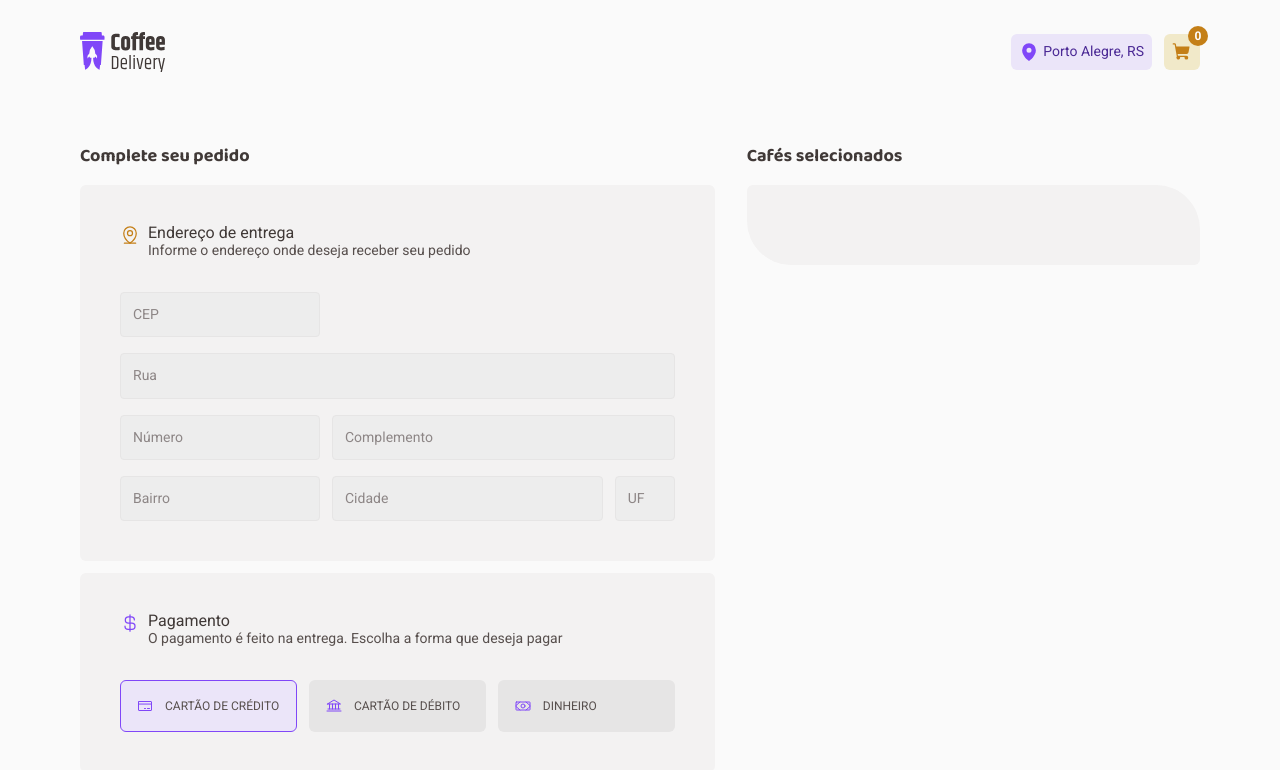
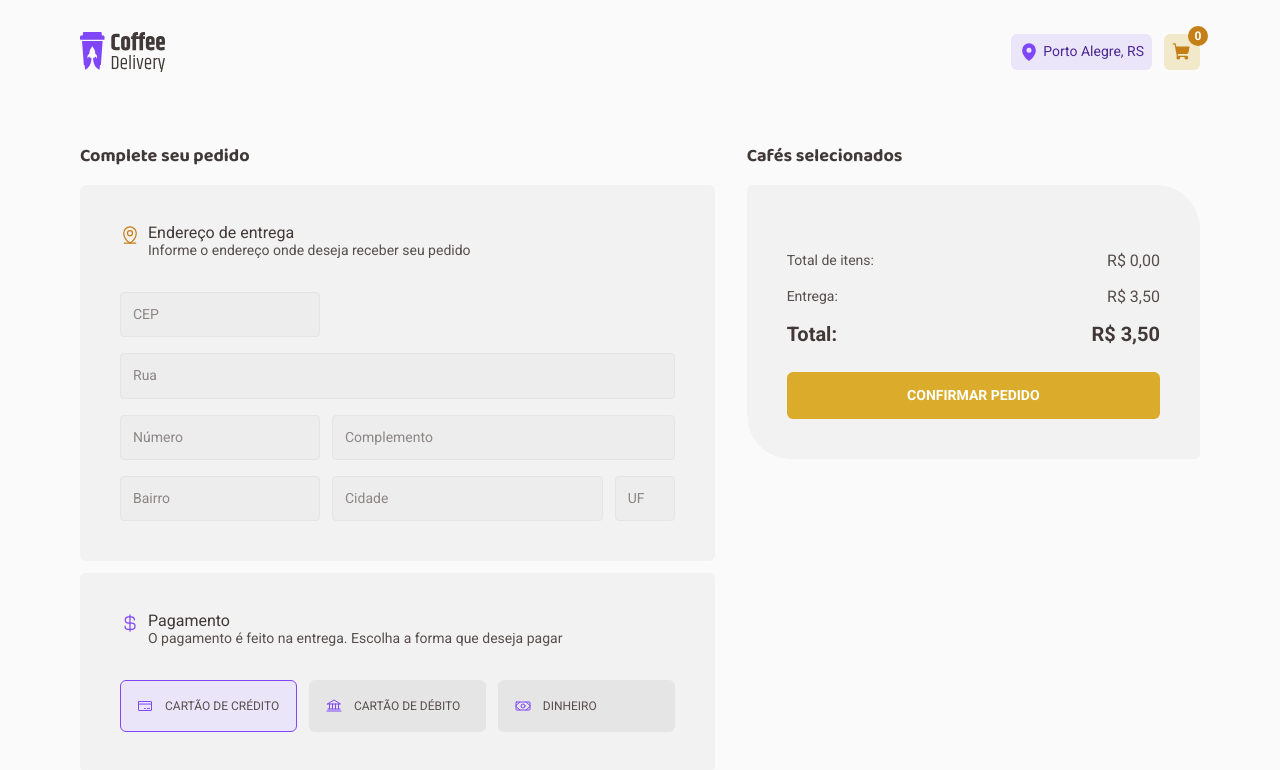
Before and after one commit to DarkMetaK/coffee-delivery, a React (Vite) app: page /checkout in a window 1280 px wide. Shown: the top 770 px of the page. Built offline with nearby package versions, Linux system fonts and the light colour scheme.

Commit message:
Checkout page styles finished

```diff
--- a/src/components/AmountCounter.tsx
+++ b/src/components/AmountCounter.tsx
@@ -2,11 +2,21 @@ import { Minus, Plus } from 'phosphor-react'
 
 interface IAmountCounter {
   amount: number
-  setAmount: React.Dispatch<React.SetStateAction<number>>
+  setAmount?: React.Dispatch<React.SetStateAction<number>>
+  coffeInCartInfo?: {
+    id: number
+    increaseProductAmount: (productId: number) => void
+    decreaseProductAmount: (productId: number) => void
+  }
 }
 
-export function AmountCounter({ amount, setAmount }: IAmountCounter) {
+export function AmountCounter({
+  amount,
+  setAmount,
+  coffeInCartInfo,
+}: IAmountCounter) {
   function handleReduceAmount() {
+    setAmount &&
       setAmount((state) => {
         if (state > 1) {
           return (state -= 1)
@@ -16,7 +26,7 @@ export function AmountCounter({ amount, setAmount }: IAmountCounter) {
   }
 
   function handleAddAmount() {
-    setAmount((state) => (state += 1))
+    setAmount && setAmount((state) => (state += 1))
   }
 
   return (
@@ -27,7 +37,11 @@ export function AmountCounter({ amount, setAmount }: IAmountCounter) {
         tabIndex={0}
         aria-hidden="false"
         aria-label="Reduzir quantidade"
-        onClick={handleReduceAmount}
+        onClick={() =>
+          coffeInCartInfo
+            ? coffeInCartInfo.decreaseProductAmount(coffeInCartInfo.id)
+            : handleReduceAmount()
+        }
       >
         <Minus size={16} />
       </button>
@@ -43,7 +57,11 @@ export function AmountCounter({ amount, setAmount }: IAmountCounter) {
         tabIndex={0}
         aria-hidden="false"
         aria-label="Aumentar quantidade"
-        onClick={handleAddAmount}
+        onClick={() =>
+          coffeInCartInfo
+            ? coffeInCartInfo.increaseProductAmount(coffeInCartInfo.id)
+            : handleAddAmount()
+        }
       >
         <Plus size={16} />
       </button>
--- a/src/components/CoffeeItemCheckout.tsx
+++ b/src/components/CoffeeItemCheckout.tsx
@@ -1,4 +1,8 @@
+import { useContext } from 'react'
 import { Trash } from 'phosphor-react'
+
+import { NumberToCurrency } from '@/utils/NumberToCurrency'
+import { CartContext } from '@contexts/CartContext'
 
 import { AmountCounter } from '@components/AmountCounter'
 
@@ -11,15 +15,17 @@ interface ICoffeeItemCheckoutProps {
 }
 
 export function CoffeeItemCheckout({
+  id,
   imageURL,
   title,
   price,
   amount,
 }: ICoffeeItemCheckoutProps) {
-  const formatedPrice = price.toLocaleString('pt-BR', {
-    style: 'currency',
-    currency: 'BRL',
-  })
+  const {
+    increaseProductAmount,
+    decreaseProductAmount,
+    deleteProductFromCart,
+  } = useContext(CartContext)
 
   return (
     <li className="flex gap-2 items-start justify-between px-1 pt-2 pb-8 border-b border-gray-400">
@@ -28,10 +34,18 @@ export function CoffeeItemCheckout({
         <div className="flex flex-col gap-2">
           <p className="font-base leading-snug text-gray-800">{title}</p>
           <div className="flex gap-2">
-            <AmountCounter amount={amount} setAmount={null} />
+            <AmountCounter
+              amount={amount}
+              coffeInCartInfo={{
+                id,
+                increaseProductAmount,
+                decreaseProductAmount,
+              }}
+            />
             <button
               aria-label="Carrinho"
               className="px-2 flex items-center gap-1 rounded-lg bg-gray-400 font-base text-xs leading-normal text-gray-700 uppercase transition-colors hover:bg-gray-500"
+              onClick={() => deleteProductFromCart(id)}
             >
               <Trash size={16} className="text-purple-300" />
               Remover
@@ -41,7 +55,7 @@ export function CoffeeItemCheckout({
       </div>
 
       <strong className="font-base font-bold leading-snug text-gray-700">
-        {formatedPrice}
+        {NumberToCurrency(price)}
       </strong>
     </li>
   )
--- a/src/components/CoffeeItemDisplay.tsx
+++ b/src/components/CoffeeItemDisplay.tsx
@@ -2,6 +2,7 @@ import { useState, useContext } from 'react'
 import { ShoppingCart } from 'phosphor-react'
 
 import { CartContext } from '@contexts/CartContext'
+import { NumberToCurrency } from '@/utils/NumberToCurrency'
 
 import { AmountCounter } from '@components/AmountCounter'
 
@@ -25,11 +26,6 @@ export function CoffeeItemDisplay({
   const [itemAmount, setItemAmount] = useState(1)
 
   const { addProductToCart } = useContext(CartContext)
-
-  const formatedPrice = price.toLocaleString('pt-BR', {
-    style: 'currency',
-    currency: 'BRL',
-  })
 
   function handleAddCoffeeToCart() {
     const coffeeInfo = {
@@ -71,7 +67,7 @@ export function CoffeeItemDisplay({
       </main>
       <footer className="flex justify-between px-6 pb-5">
         <strong className="font-heading text-2xl leading-snug font-extrabold text-gray-700">
-          {formatedPrice}
+          {NumberToCurrency(price)}
         </strong>
         <div className="flex gap-2">
           <AmountCounter amount={itemAmount} setAmount={setItemAmount} />
--- a/src/contexts/CartContext.tsx
+++ b/src/contexts/CartContext.tsx
@@ -11,6 +11,7 @@ import {
 interface ICartContextProps {
   products: IProductItem[]
   totalAmountOfProducts: number
+  totalPrice: number
   addProductToCart: (product: IProductItem) => void
   increaseProductAmount: (productId: number) => void
   decreaseProductAmount: (productId: number) => void
@@ -47,11 +48,17 @@ export function CartContextProvider({ children }: ICartContextProviderProps) {
     0,
   )
 
+  const totalPrice = productsState.reduce<number>((acc, item) => {
+    const totalPricePerProduct = item.price * item.amount
+    return (acc += totalPricePerProduct)
+  }, 0)
+
   return (
     <CartContext.Provider
       value={{
         products: productsState,
         totalAmountOfProducts,
+        totalPrice,
         addProductToCart,
         increaseProductAmount,
         decreaseProductAmount,
--- a/src/pages/Checkout/components/OrderConfirmation.tsx
+++ b/src/pages/Checkout/components/OrderConfirmation.tsx
@@ -1,26 +1,20 @@
+import { useContext } from 'react'
+
+import { CartContext } from '@contexts/CartContext'
+
 import { CoffeeItemCheckout } from '@/components/CoffeeItemCheckout'
+import { NumberToCurrency } from '@/utils/NumberToCurrency'
 
-interface IProductItem {
-  id: number
-  imageURL: string
-  tags: string[]
-  title: string
-  description: string
-  price: number
-  amount: number
-}
+export function OrderConfirmation() {
+  const { products, totalPrice } = useContext(CartContext)
 
-interface IOrderConfirmationProps {
-  products: IProductItem[]
-}
-
-export function OrderConfirmation({ products }: IOrderConfirmationProps) {
   return (
     <section>
       <h2 className="font-heading text-lg leading-snug font-bold text-gray-800 mb-4">
         Cafés selecionados
       </h2>
       <div className="bg-gray-200 flex flex-col gap-6 p-10 rounded-tl-[6px] rounded-tr-[44px] rounded-bl-[44px] rounded-br-[6px]">
+        <ul className="flex flex-col gap-6">
           {products.map((item) => (
             <CoffeeItemCheckout
               key={item.id}
@@ -31,6 +25,22 @@ export function OrderConfirmation({ products }: IOrderConfirmationProps) {
               amount={item.amount}
             />
           ))}
+        </ul>
+        <div className="flex flex-col gap-3">
+          <p className="font-base text-gray-700 text-sm leading-snug flex items-center justify-between">
+            Total de itens:
+            <span className="text-base">{NumberToCurrency(totalPrice)}</span>
+          </p>
+          <p className="font-base text-gray-700 text-sm leading-snug flex items-center justify-between">
+            Entrega: <span className="text-base">R$ 3,50</span>
+          </p>
+          <strong className="font-base font-bold text-gray-800 text-xl leading-snug flex items-center justify-between">
+            Total: <span>{NumberToCurrency(totalPrice + 3.5)}</span>
+          </strong>
+          <button className="mt-3 py-3 px-2 rounded-[6px] bg-yellow-300 text-white font-base font-bold text-sm leading-relaxed uppercase transition-colors hover:bg-yellow-600">
+            Confirmar Pedido
+          </button>
+        </div>
       </div>
     </section>
   )
--- a/src/pages/Checkout/index.tsx
+++ b/src/pages/Checkout/index.tsx
@@ -11,7 +11,7 @@ export function Checkout() {
   return (
     <main className="max-w-[1160px] px-5 mx-auto grid grid-cols-checkout gap-8 mt-[144px] lg:grid-cols-1">
       <DeliveryForm />
-      <OrderConfirmation products={products} />
+      <OrderConfirmation />
     </main>
   )
 }
--- a/src/reducers/Cart/reducer.ts
+++ b/src/reducers/Cart/reducer.ts
@@ -12,9 +12,10 @@ export interface IProductItem {
 }
 
 export function CartReducer(state: IProductItem[], action: any) {
-  const productIndexInCart = state.findIndex(
-    (item) => item.id === action.payload.productId,
-  )
+  const productIndexInCart = state.findIndex((item) => {
+    console.log(item)
+    return item.id === action.payload.productId
+  })
 
   switch (action.type) {
     case ActionTypes.ADD_NEW_PRODUCT_TO_CART:
@@ -42,17 +43,21 @@ export function CartReducer(state: IProductItem[], action: any) {
     case ActionTypes.DECREASE_PRODUCT_AMOUNT:
       if (productIndexInCart !== -1) {
         const updatedCart = [...state]
-        updatedCart[productIndexInCart] = {
-          ...updatedCart[productIndexInCart],
-          amount: updatedCart[productIndexInCart].amount - 1,
+
+        if (updatedCart[productIndexInCart].amount > 1) {
+          updatedCart[productIndexInCart] = {
+            ...updatedCart[productIndexInCart],
+            amount: updatedCart[productIndexInCart].amount - 1,
+          }
+          return updatedCart
         }
-        return updatedCart
       }
       return state
     case ActionTypes.DELETE_PRODUCT_FROM_CART:
       if (productIndexInCart !== -1) {
         const updatedCart = [...state]
-        delete updatedCart[productIndexInCart]
+        updatedCart.splice(productIndexInCart, 1)
+        console.log(updatedCart)
         return updatedCart
       }
       return state
--- /dev/null
+++ b/src/utils/NumberToCurrency.ts
@@ -0,0 +1,6 @@
+export function NumberToCurrency(number: number) {
+  return number.toLocaleString('pt-BR', {
+    style: 'currency',
+    currency: 'BRL',
+  })
+}
```
Lines whose indentation alone changed are shown as unchanged.
